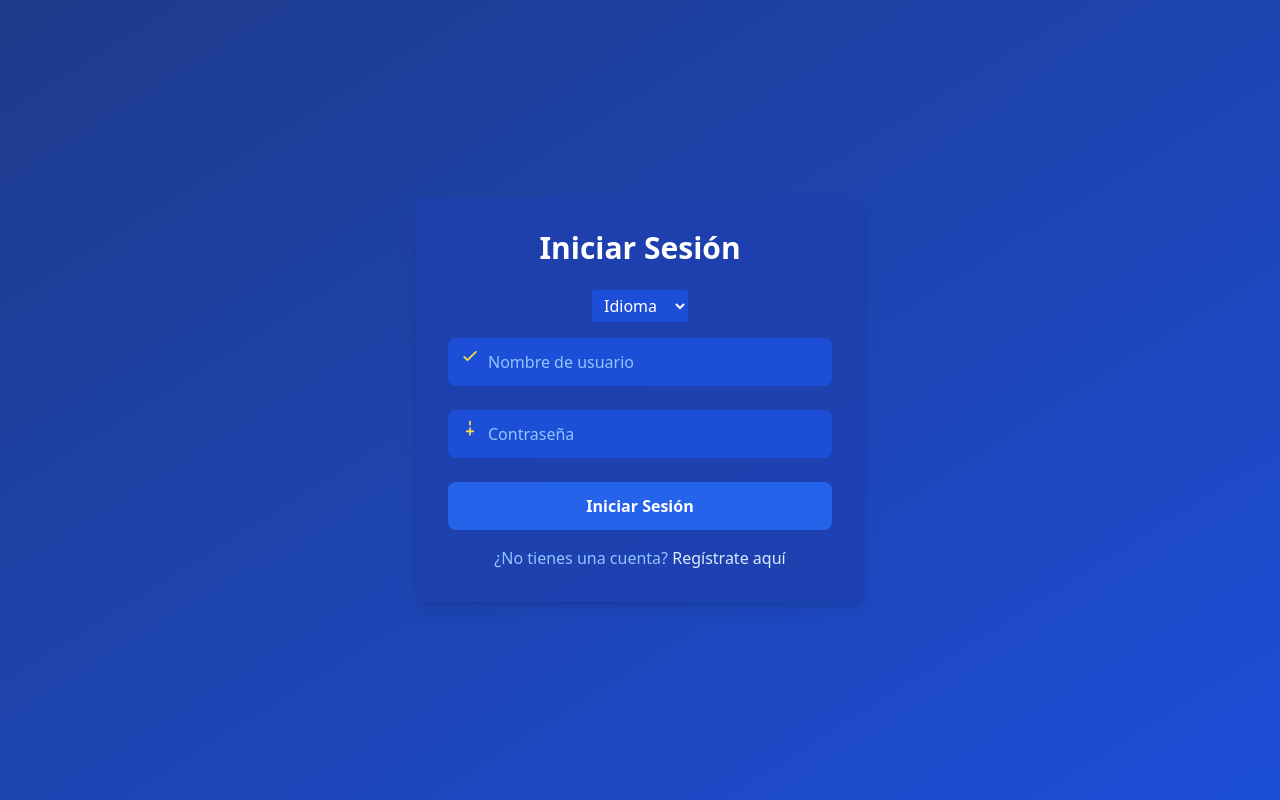
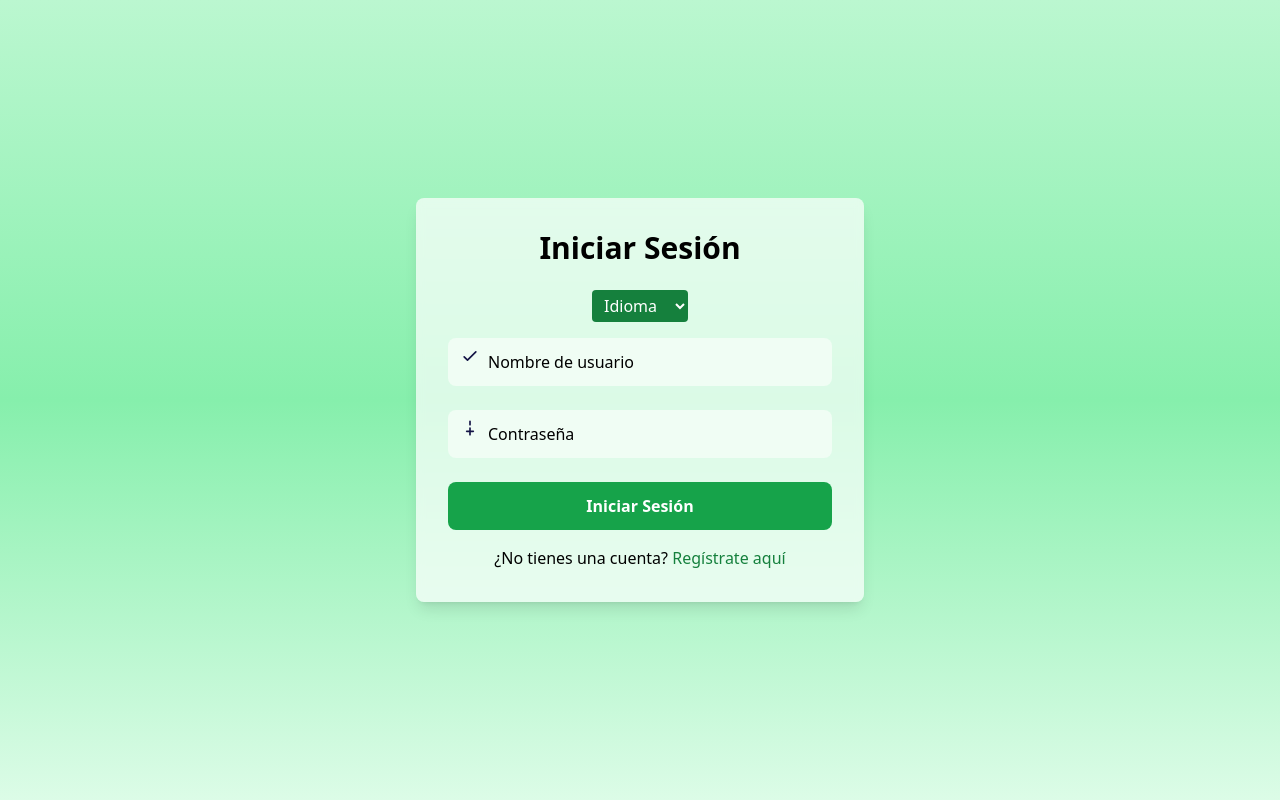
Before and after one commit to Mlastra02/ProyectoDiseno, a Next.js app: page /login in a window 1280 px wide. Built offline with nearby package versions, Linux system fonts and the light colour scheme.

Commit message:
Cambio en la UI de la pagina de Login y Register

```diff
--- a/src/pages/login.js
+++ b/src/pages/login.js
@@ -51,19 +51,18 @@ export default function Login() {
   };
 
   return (
-    <div className="min-h-screen bg-gradient-to-br from-blue-900 to-blue-700 flex items-center justify-center p-6">
-      <div className="w-full max-w-md bg-blue-800 bg-opacity-80 p-8 rounded-lg shadow-lg">
-        <h2 className="text-3xl font-semibold text-center text-white mb-6">
+    <div className="min-h-screen bg-gradient-to-b from-green-200 via-green-300 to-green-100 flex items-center justify-center p-6">
+      <div className="w-full max-w-md backdrop-blur-sm bg-white/70 p-8 rounded-lg shadow-lg">
+        <h2 className="text-3xl font-semibold text-center text-black mb-6">
           {language === "es" ? "Iniciar Sesión" : "Login"}
         </h2>
-
         {/* Selector de idioma */}
         <div className="mb-4 text-center">
           <select
             id="language"
             // value={language}
             onChange={handleLanguageChange}
-            className="bg-blue-700 text-white py-1 px-2 rounded focus:outline-none"
+            className="bg-green-700 text-white py-1 px-2 rounded focus:outline-none"
           >
             <option value="" disabled selected>
               {language === "es" ? "Idioma" : "Language"}
@@ -72,13 +71,9 @@ export default function Login() {
             <option value="en">English</option>
           </select>
         </div>
-
         <form onSubmit={handleSubmit} className="space-y-6">
           <div className="relative">
-            <label
-              htmlFor="username"
-              className="absolute left-3 top-2 text-yellow-300"
-            >
+            <label htmlFor="username" className="absolute left-3 top-2 ">
               <svg
                 xmlns="http://www.w3.org/2000/svg"
                 className="h-5 w-5"
@@ -100,14 +95,11 @@ export default function Login() {
               placeholder={language === "es" ? "Nombre de usuario" : "Username"}
               value={username}
               onChange={(e) => setUsername(e.target.value)}
-              className="w-full py-3 px-10 bg-blue-700 text-white placeholder-blue-300 rounded-lg focus:outline-none focus:ring-2 focus:ring-yellow-500"
+              className="w-full py-3 px-10 bg-green-50 text-black placeholder-black rounded-lg focus:outline-none focus:ring-2 focus:ring-yellow-500"
             />
           </div>
           <div className="relative">
-            <label
-              htmlFor="password"
-              className="absolute left-3 top-2 text-yellow-300"
-            >
+            <label htmlFor="password" className="absolute left-3 top-2 ">
               <svg
                 xmlns="http://www.w3.org/2000/svg"
                 className="h-5 w-5"
@@ -129,21 +121,21 @@ export default function Login() {
               placeholder={language === "es" ? "Contraseña" : "Password"}
               value={password}
               onChange={(e) => setPassword(e.target.value)}
-              className="w-full py-3 px-10 bg-blue-700 text-white placeholder-blue-300 rounded-lg focus:outline-none focus:ring-2 focus:ring-yellow-500"
+              className="w-full py-3 px-10 bg-green-50 text-black placeholder-black rounded-lg focus:outline-none focus:ring-2 focus:ring-yellow-500"
             />
           </div>
           <button
             type="submit"
-            className="w-full py-3 bg-blue-600 text-white font-semibold rounded-lg hover:bg-blue-700 transition duration-300"
+            className="w-full py-3 bg-green-600 text-white font-semibold rounded-lg hover:bg-green-500 transition duration-300"
           >
             {language === "es" ? "Iniciar Sesión" : "Login"}
           </button>
         </form>
-        <p className="text-center text-blue-300 mt-4">
+        <p className="text-center text-black mt-4">
           {language === "es"
             ? "¿No tienes una cuenta?"
             : "Don't have an account?"}{" "}
-          <a href="/register" className="text-blue-100 hover:underline">
+          <a href="/register" className="text-green-700 hover:underline">
             {language === "es" ? "Regístrate aquí" : "Sign up here"}
           </a>
         </p>
--- a/src/pages/register.js
+++ b/src/pages/register.js
@@ -1,21 +1,21 @@
-import { useState } from 'react';
-import { useRouter } from 'next/router';
-import { MdPerson, MdLock } from 'react-icons/md';
+import { useState } from "react";
+import { useRouter } from "next/router";
+import { MdPerson, MdLock } from "react-icons/md";
 
 export default function Register() {
-  const [username, setUsername] = useState('');
-  const [password, setPassword] = useState('');
-  const [message, setMessage] = useState('');
+  const [username, setUsername] = useState("");
+  const [password, setPassword] = useState("");
+  const [message, setMessage] = useState("");
   const router = useRouter();
 
   const handleSubmit = async (e) => {
     e.preventDefault();
 
     try {
-      const res = await fetch('/api/register', {
-        method: 'POST',
+      const res = await fetch("/api/register", {
+        method: "POST",
         headers: {
-          'Content-Type': 'application/json',
+          "Content-Type": "application/json",
         },
         body: JSON.stringify({ username, password }),
       });
@@ -25,10 +25,10 @@ export default function Register() {
       if (res.ok) {
         setMessage(data.message);
         setTimeout(() => {
-          router.push('/login');
+          router.push("/login");
         }, 1000);
       } else {
-        setMessage(data.message || 'Error al registrarse');
+        setMessage(data.message || "Error al registrarse");
       }
     } catch (error) {
       setMessage(`Error en la conexión con el servidor: ${error.message}`);
@@ -37,43 +37,45 @@ export default function Register() {
   };
 
   return (
-    <div className="flex items-center justify-center min-h-screen bg-gradient-to-br from-blue-900 to-blue-700 text-white">
-      <div className="w-full max-w-md p-8 bg-blue-800 bg-opacity-90 rounded-2xl shadow-lg">
-        <h1 className="text-3xl font-semibold text-center mb-8">Crear Cuenta</h1>
+    <div className="flex items-center justify-center min-h-screen bg-gradient-to-b from-green-200 via-green-300 to-green-100">
+      <div className="w-full max-w-md p-8 backdrop-blur-sm bg-white/70 rounded-2xl shadow-lg">
+        <h1 className="text-3xl font-semibold text-center mb-8 text-black">
+          Crear Cuenta
+        </h1>
         <form onSubmit={handleSubmit} className="space-y-6">
           <div className="relative">
-            <MdPerson className="absolute left-3 top-3 text-yellow-400" size={24} />
+            <MdPerson className="absolute left-3 top-3" size={24} />
             <input
               type="text"
               placeholder="Nombre de usuario"
               value={username}
               onChange={(e) => setUsername(e.target.value)}
-              className="w-full pl-10 pr-4 py-3 bg-blue-700 bg-opacity-80 text-white border-none rounded-lg focus:outline-none focus:ring-2 focus:ring-blue-500 placeholder-gray-300"
+              className="w-full pl-10 pr-4 py-3 bg-green-50 text-black placeholder-black border-none rounded-lg focus:outline-none focus:ring-2 focus:ring-blue-500"
             />
           </div>
           <div className="relative">
-            <MdLock className="absolute left-3 top-3 text-yellow-400" size={24} />
+            <MdLock className="absolute left-3 top-3" size={24} />
             <input
               type="password"
               placeholder="Contraseña"
               value={password}
               onChange={(e) => setPassword(e.target.value)}
-              className="w-full pl-10 pr-4 py-3 bg-blue-700 bg-opacity-80 text-white border-none rounded-lg focus:outline-none focus:ring-2 focus:ring-blue-500 placeholder-gray-300"
+              className="w-full pl-10 pr-4 py-3 bg-green-50 text-black placeholder-black border-none rounded-lg focus:outline-none focus:ring-2 focus:ring-blue-500"
             />
           </div>
           <button
             type="submit"
-            className="w-full py-3 bg-blue-600 text-white font-semibold rounded-lg hover:bg-blue-700 transition duration-300"
+            className="w-full py-3 bg-green-600 text-white font-semibold rounded-lg hover:bg-green-500 transition duration-300"
           >
             Registrarse
           </button>
         </form>
         {message && <p className="mt-4 text-center text-red-400">{message}</p>}
-        <p className="mt-6 text-center text-gray-300">
-          ¿Ya tienes una cuenta?{' '}
+        <p className="mt-6 text-center text-black">
+          ¿Ya tienes una cuenta?{" "}
           <span
-            onClick={() => router.push('/login')}
-            className="text-blue-400 cursor-pointer hover:underline"
+            onClick={() => router.push("/login")}
+            className="text-green-700 cursor-pointer hover:underline"
           >
             Inicia sesión aquí
           </span>
```
